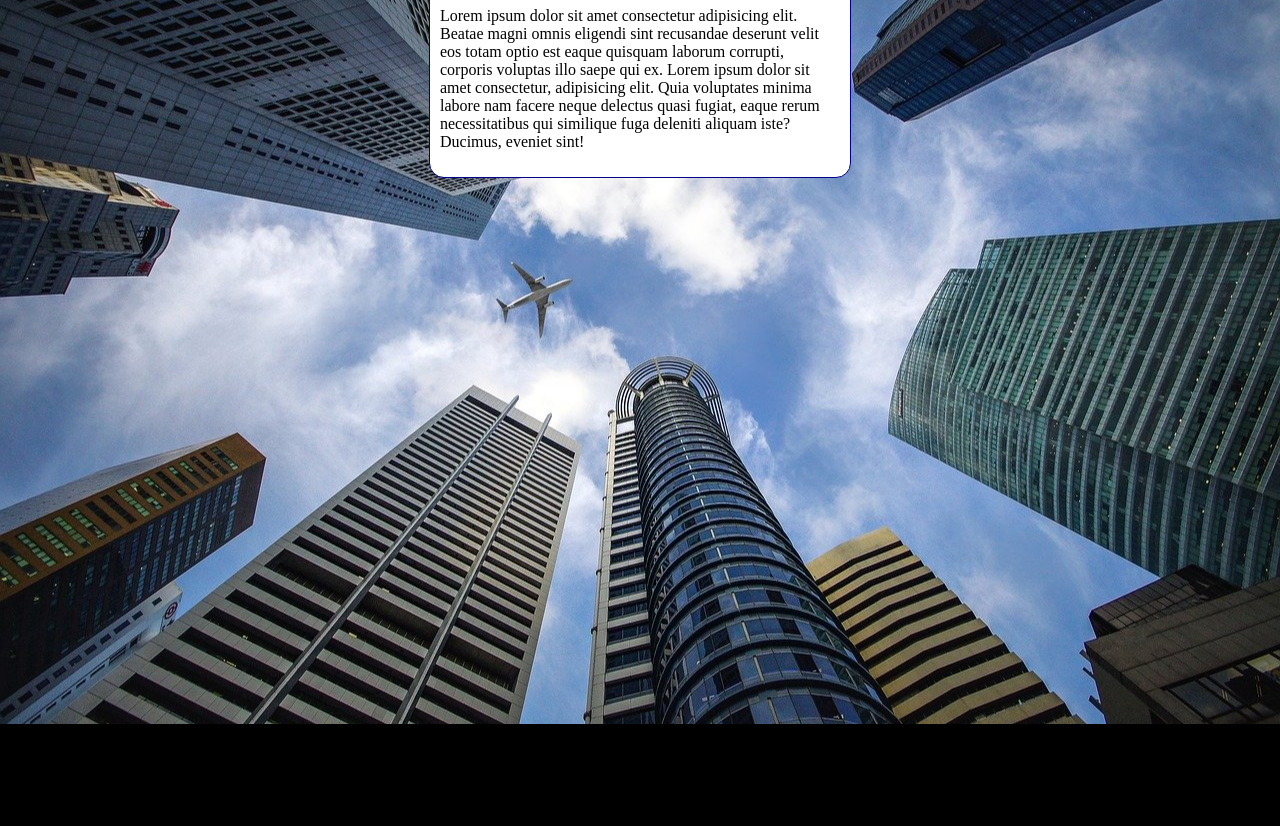
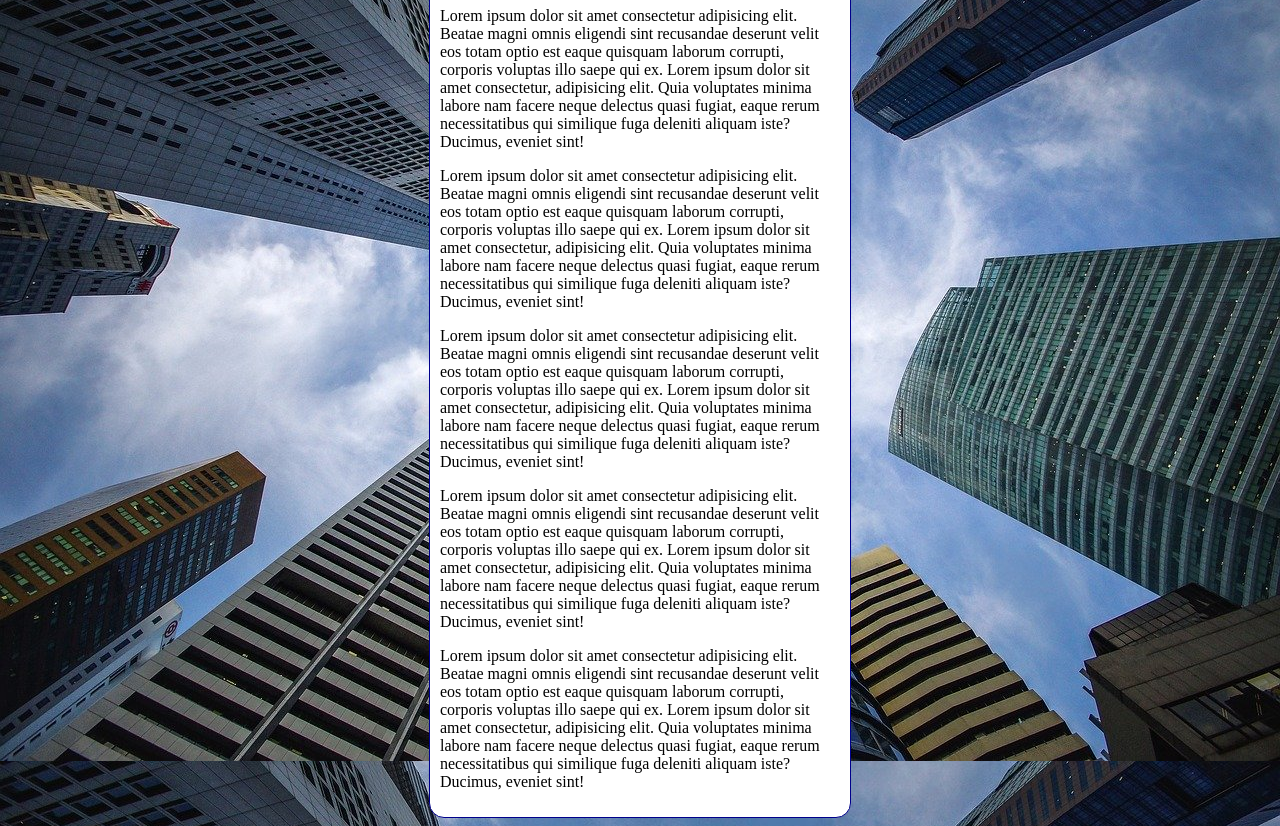
Before and after one commit to kaonstudios/html-css, a plain HTML site: page exercicios/ex022/fundo006.html in a window 1280 px wide. Shown: the part 92-918 px from the top of the page. Before the commit the page ends 816 px from the top, so only its background shows below. Drawn offline with Linux system fonts and the light colour scheme.

Commit message:
simplificação

```diff
--- a/exercicios/ex022/fundo006.html
+++ b/exercicios/ex022/fundo006.html
@@ -7,17 +7,14 @@
     <title>Mudando o Tamanho da imagen do fundo</title>
     <style>
         body {
-            height: 100vh;
-            background-color: black;
-            background-image: url('imagens/wallpaper002.jpg');
-            background-position: center center;
-            background-repeat: no-repeat;
+            background: black url('imagens/wallpaper002.jpg') center center no-repeat fixed;
             background-size: cover;
         }
 
+
         main {
             background-color: white;
-            width: 400px;
+            max-width: 400px;
             padding: 10px;
             margin: auto;
             border: 1px solid darkblue;
@@ -29,6 +26,10 @@
     <main>
         <h1>Teste de Imagem de Fundo</h1>
         <p>Lorem ipsum dolor sit amet consectetur adipisicing elit. Beatae magni omnis eligendi sint recusandae deserunt velit eos totam optio est eaque quisquam laborum corrupti, corporis voluptas illo saepe qui ex. Lorem ipsum dolor sit amet consectetur, adipisicing elit. Quia voluptates minima labore nam facere neque delectus quasi fugiat, eaque rerum necessitatibus qui similique fuga deleniti aliquam iste? Ducimus, eveniet sint!</p>
+        <p>Lorem ipsum dolor sit amet consectetur adipisicing elit. Beatae magni omnis eligendi sint recusandae deserunt velit eos totam optio est eaque quisquam laborum corrupti, corporis voluptas illo saepe qui ex. Lorem ipsum dolor sit amet consectetur, adipisicing elit. Quia voluptates minima labore nam facere neque delectus quasi fugiat, eaque rerum necessitatibus qui similique fuga deleniti aliquam iste? Ducimus, eveniet sint!</p>
+        <p>Lorem ipsum dolor sit amet consectetur adipisicing elit. Beatae magni omnis eligendi sint recusandae deserunt velit eos totam optio est eaque quisquam laborum corrupti, corporis voluptas illo saepe qui ex. Lorem ipsum dolor sit amet consectetur, adipisicing elit. Quia voluptates minima labore nam facere neque delectus quasi fugiat, eaque rerum necessitatibus qui similique fuga deleniti aliquam iste? Ducimus, eveniet sint!</p>
+        <p>Lorem ipsum dolor sit amet consectetur adipisicing elit. Beatae magni omnis eligendi sint recusandae deserunt velit eos totam optio est eaque quisquam laborum corrupti, corporis voluptas illo saepe qui ex. Lorem ipsum dolor sit amet consectetur, adipisicing elit. Quia voluptates minima labore nam facere neque delectus quasi fugiat, eaque rerum necessitatibus qui similique fuga deleniti aliquam iste? Ducimus, eveniet sint!</p>
+        <p>Lorem ipsum dolor sit amet consectetur adipisicing elit. Beatae magni omnis eligendi sint recusandae deserunt velit eos totam optio est eaque quisquam laborum corrupti, corporis voluptas illo saepe qui ex. Lorem ipsum dolor sit amet consectetur, adipisicing elit. Quia voluptates minima labore nam facere neque delectus quasi fugiat, eaque rerum necessitatibus qui similique fuga deleniti aliquam iste? Ducimus, eveniet sint!</p>
     </main>
 </body>
 </html>
```
